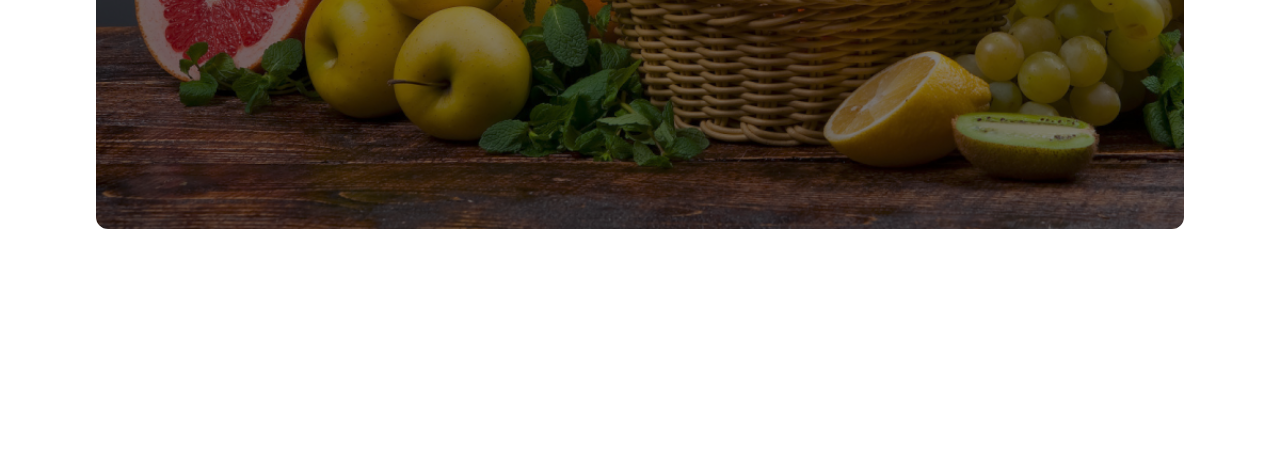
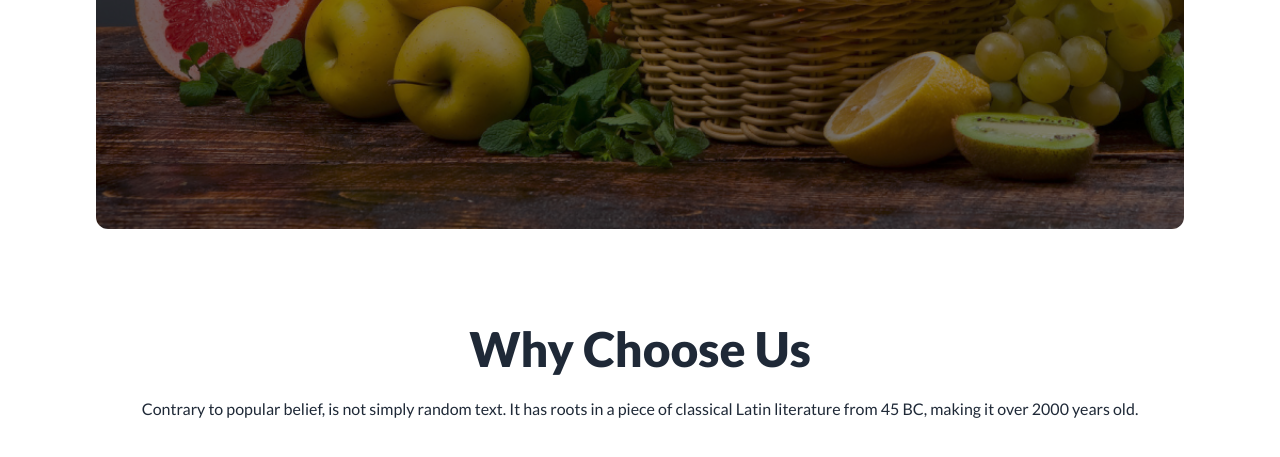
Before and after one commit to ayathree/fruity, a plain HTML site: page index.html in a window 1280 px wide. Shown: the part 2149-2606 px from the top of the page. Before the commit the page ends 2442 px from the top, so only its background shows below. Drawn offline with nearby package versions, Linux system fonts and the light colour scheme.

Commit message:
added the why choose us section

```diff
--- a/index.html
+++ b/index.html
@@ -347,6 +347,11 @@
         </div>
 
       </section>
+      <section class="container mx-auto lg:px-24 py-8 px-5 mb-8" >
+        <h1 class="lg:text-5xl text-3xl font-extrabold text-center mb-6">Why Choose Us</h1>
+        <p class="text-center">Contrary to popular belief, is not simply random text. It has roots in a piece of classical Latin literature from 45 BC, making it over 2000 years old. </p>
+
+      </section>
 
     </main>
     <footer></footer>
```
